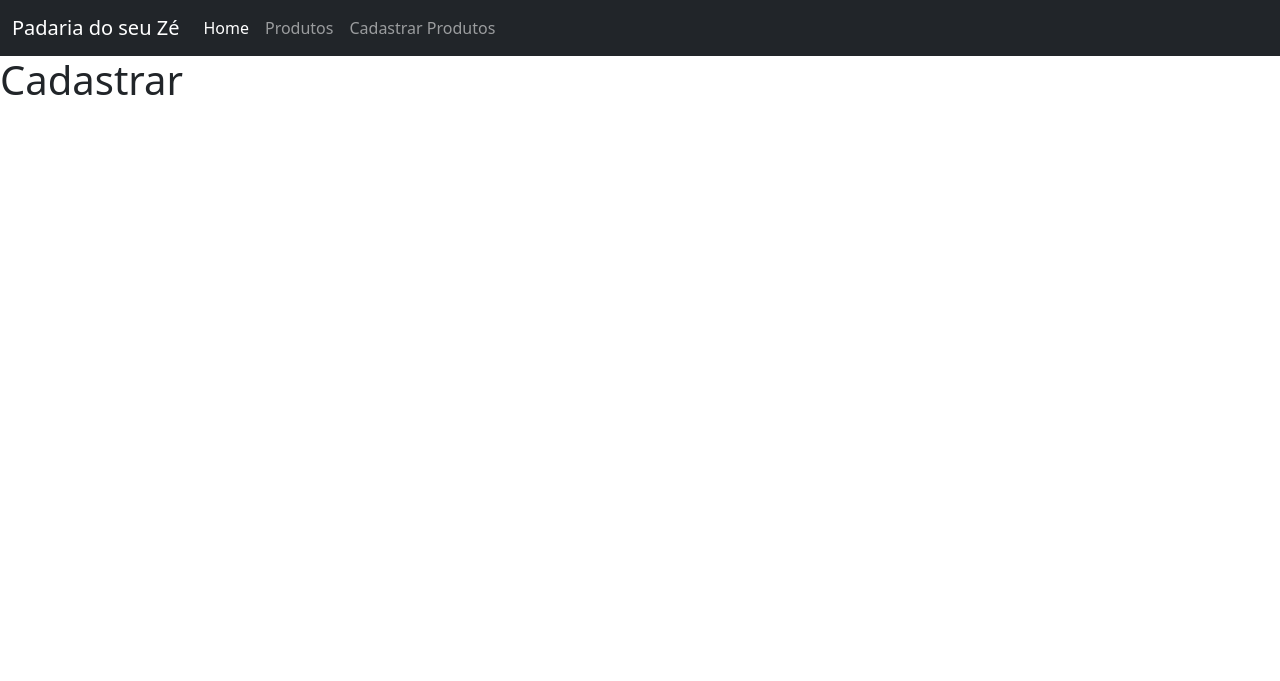
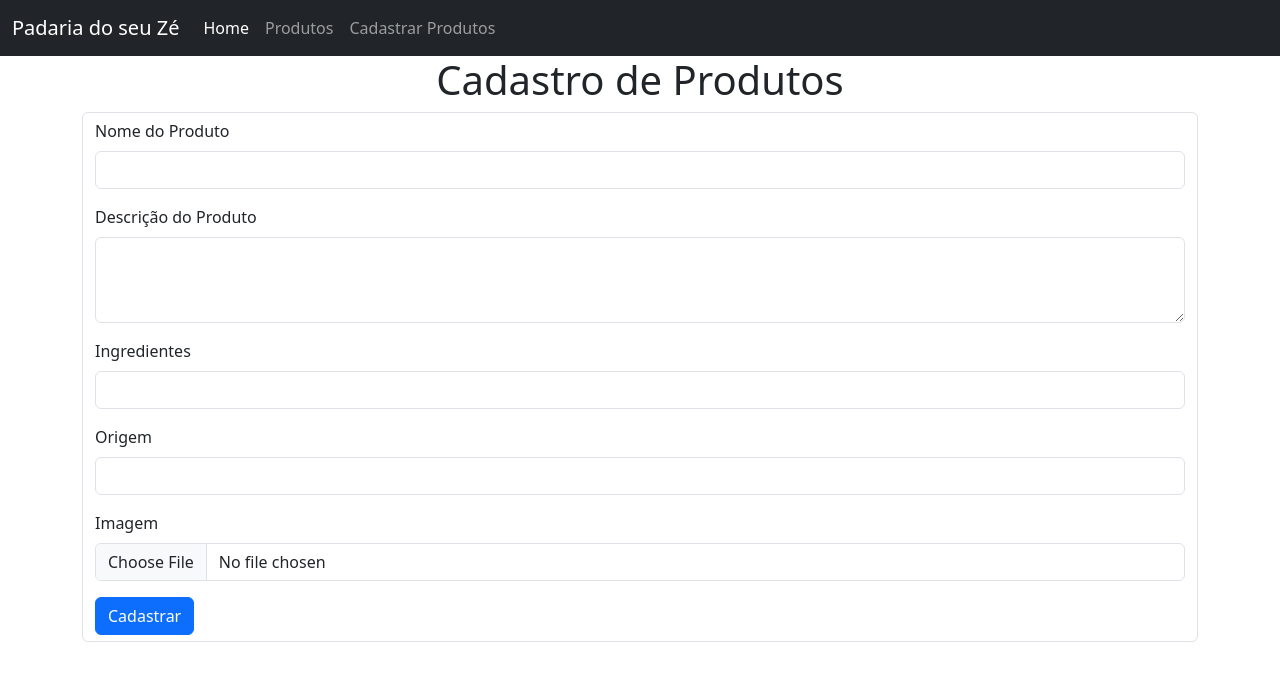
Before and after one commit to pabloapfarias/Padaria, a Flask app: page /cadastrar_produtos in a window 1280 px wide. Shown: the top 681 px of the page. Run offline with Flask 3, Linux system fonts and the light colour scheme; some libraries are stand-ins or nearby versions.

Commit message:
Conclusao de cadastro de produtos

```diff
--- a/app.py
+++ b/app.py
@@ -2,6 +2,7 @@ from flask import Flask
 from flask_sqlalchemy import SQLAlchemy
 from flask import render_template
 from flask import request
+import os
 
 app = Flask(__name__)
 app.config['SQLALCHEMY_DATABASE_URI'] = 'sqlite:///padaria.db'
@@ -43,10 +44,18 @@ def listar_produtos():
     return render_template('listar_produtos.html', produtos=produtos)
 
 
-@app.route('/cadastrar_produtos')
+@app.route('/cadastrar_produtos', methods=['GET', 'POST'])
 def cadastrar_produtos():  # put application's code here
-    return render_template('cadastrar.html')
-
+    if request.method == 'POST':
+        dados = request.form
+        imagem = request.files['imagem']
+        produto = Product(dados['nome'], dados['descricao'], dados['ingredientes'], dados['origem'], imagem.filename)
+        imagem.save(os.path.join('static/imagens', imagem.filename))
+        db.session.add(produto)
+        db.session.commit()
+        return render_template('cadastrar.html')
+    else:
+        return render_template('cadastrar.html')
 
 if __name__ == '__main__':
     with app.app_context():
--- a/templates/cadastrar.html
+++ b/templates/cadastrar.html
@@ -1,4 +1,41 @@
 {% extends 'base.html' %}
+
+
+
+
+
+
+
 {% block main %}
-<h1>Cadastrar</h1>
+    <div class="container">
+        <div class="d-flex justify-content-center ">
+            <h1>Cadastro de Produtos</h1>
+            <hr>
+        </div>
+        <form action="{{ url_for('cadastrar_produtos') }}" method="post" class="form-control" enctype="multipart/form-data" >
+            <div class="mb-3">
+                <label for="nome" class="form-label">Nome do Produto</label>
+                <input type="text" class="form-control" id="nome" name="nome" required>
+            </div>
+            <div class="mb-3">
+                <label for="descricao" class="form-label">Descrição do Produto</label>
+                <textarea class="form-control" id="descricao" rows="3" name="descricao"></textarea>
+            </div>
+            <div class="mb-3">
+                <label for="ingredientes" class="form-label">Ingredientes</label>
+                <input type="text" class="form-control" id="ingredientes" name="ingredientes" >
+            </div>
+            <div class="mb-3">
+                <label for="origem" class="form-label">Origem</label>
+                <input type="text" class="form-control" id="origem" name="origem" >
+            </div>
+            <div class="mb-3">
+                <label for="imagem" class="form-label">Imagem</label>
+                <input type="file" class="form-control" id="imagem" name="imagem" >
+            </div>
+            <button type="submit" class="btn btn-primary">
+                Cadastrar
+            </button>
+        </form>
+    </div>
 {% endblock %}
```
Also changed, not shown: instance/padaria.db, static/imagens/bemmal.jpg (added), static/imagens/rubi.jpg (added).
